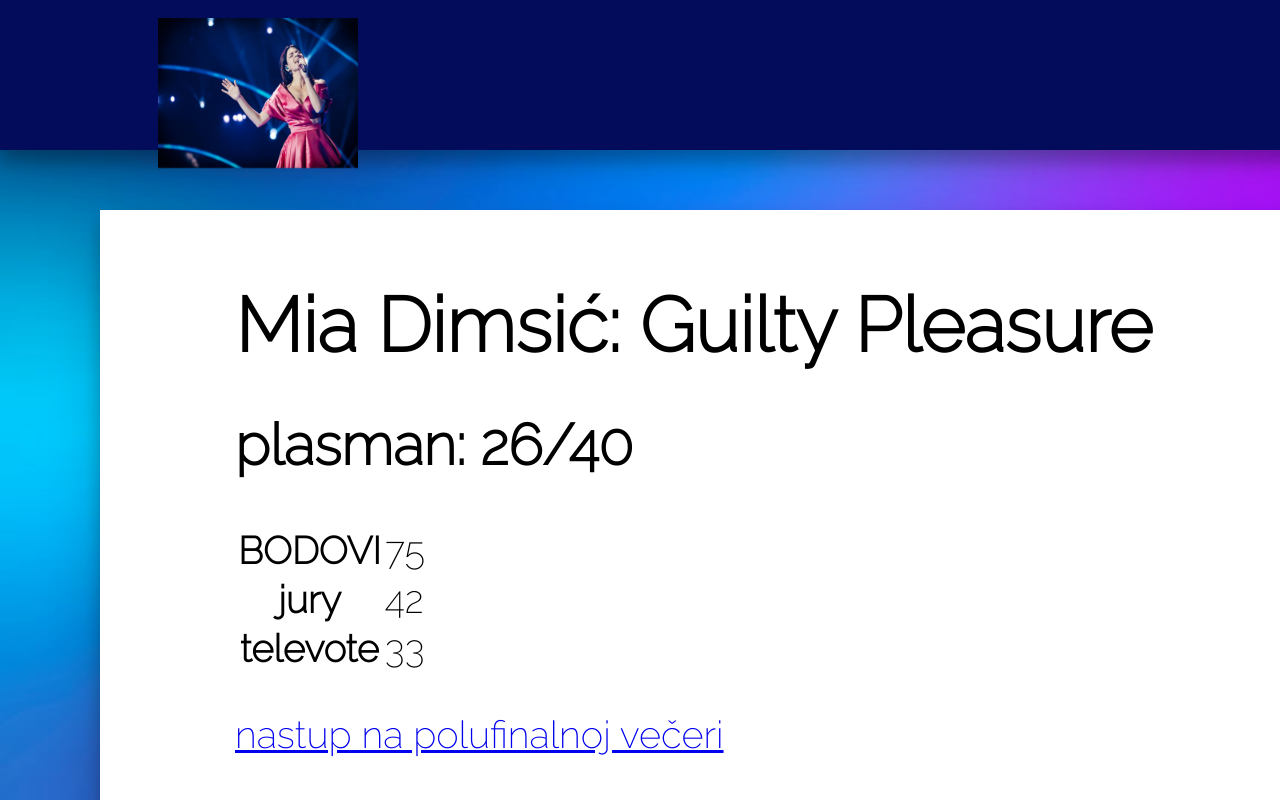
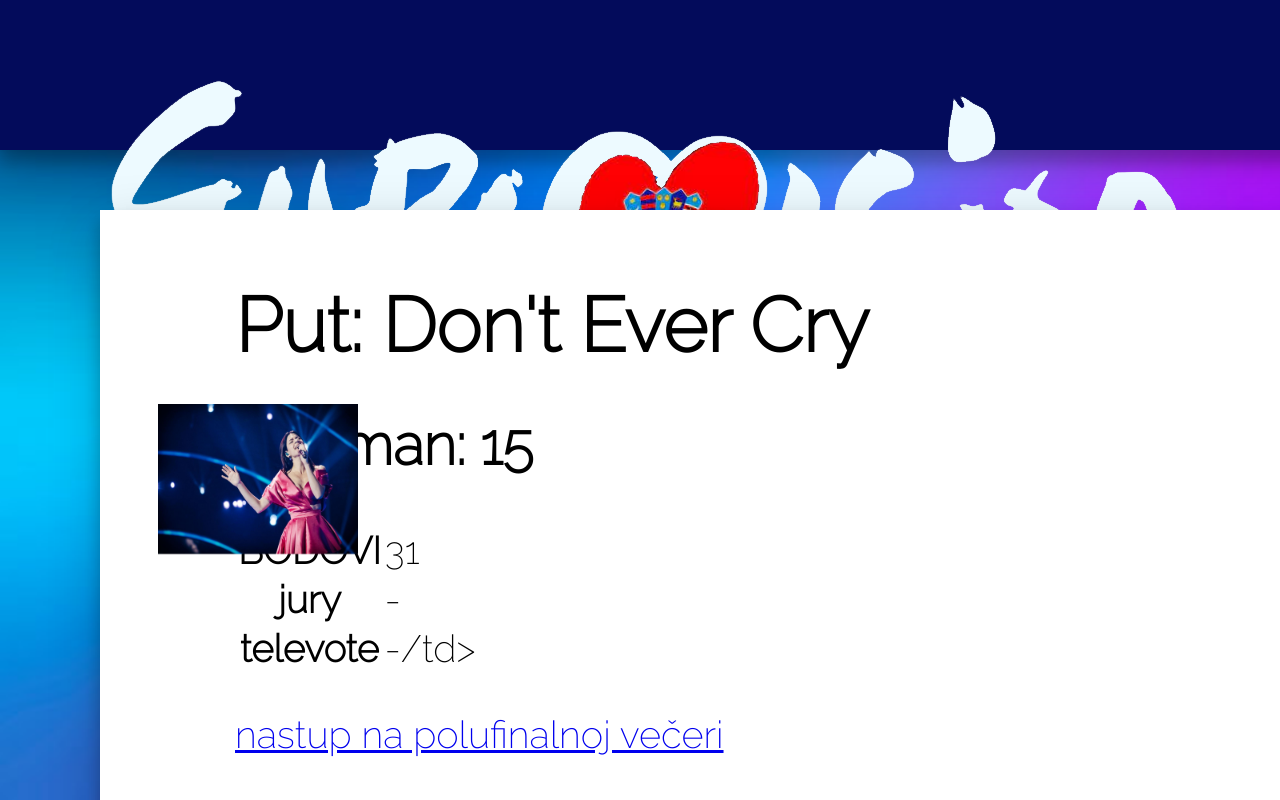
Before and after one commit to JanakinS/JanakinS.github.io, a plain HTML site: page 93.html in a window 1280 px wide. Drawn offline with Linux system fonts and the light colour scheme.

Commit message:
Update 93.html

```diff
--- a/93.html
+++ b/93.html
@@ -87,31 +87,31 @@ position: relative;
 }
 </style>
 
-<img.1 src="logo.png" alt="Eurovision">
+<img  src="logo.png" alt="Eurovision">
 <div class="naslov"></div>
 
 <div class="belo">
-    <h1>Mia Dimsić: Guilty Pleasure</h1>
-<h2>plasman: 26/40</h2>
+    <h1>Put: Don't Ever Cry</h1>
+<h2>plasman: 15</h2>
 <table style="width:800">
   <tr>
     <th>BODOVI</th>
-    <td>75</td>
+    <td>31</td>
   </tr>
   <tr>
     <th>jury</th>
-    <td>42</td>
+    <td>-</td>
   </tr>
   <tr>
     <th>televote</th>
-    <td>33</td>
+    <td>-/td>
   </tr>
 </table>
 <p><a href="https://www.youtube.com/watch?v=9vBQdtW3mJE">nastup na polufinalnoj večeri</a></p>
 </div>
 
 <div class="dropdown">
-  <img src="mia.png" alt="Mia Dimšić tijekom polufinalne večeri" width="200" height="150">
+  <img src="mia.png" alt="Grupa Put tijekom finalne večeri" width="200" height="150">
   <div class="dropdown-content">
   <div class="desc">Mia Dimšić tijekom polufinalne večeri</div>
   </div>
```
